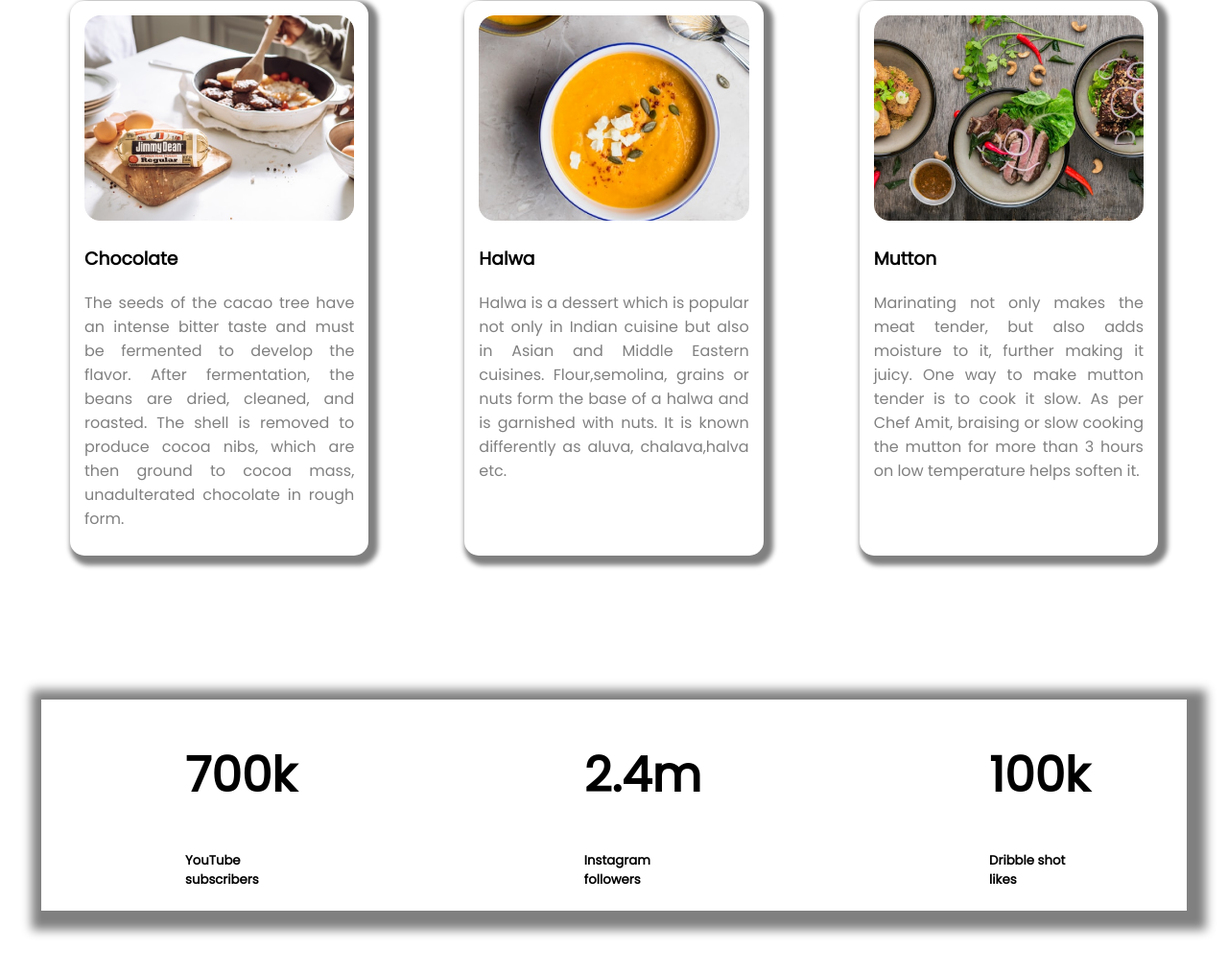
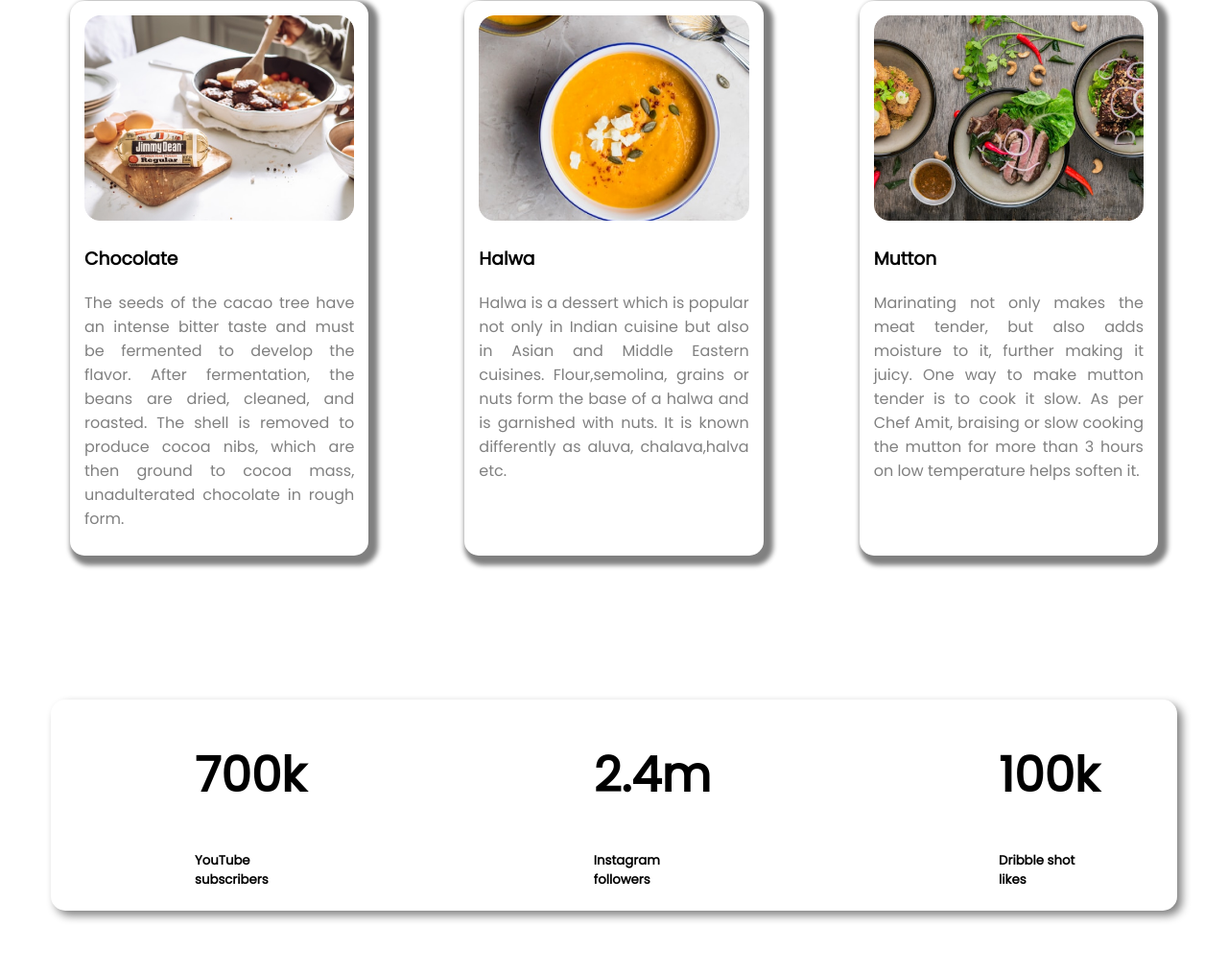
Before and after one commit to farman-arefin-outlook/Assignment-1, a plain HTML site: page index.html in a window 1280 px wide. Shown: the part 1425-2440 px from the top of the page at 96% size. Drawn offline with Linux system fonts and the light colour scheme.

Commit message:
added box shadow

```diff
--- a/style.css
+++ b/style.css
@@ -117,9 +117,10 @@ h2{
 }
 
 .third-2-4{
-    box-shadow: 5px 5px 10px 15px gray;
-    margin-left: 35px;
-    margin-right: 35px;
+    box-shadow: 5px 5px 10px gray;
+    margin-left: 45px;
+    margin-right: 45px;
+    border-radius: 15px;
 }
 .third-2-4 div{
     margin-left: 150px;
```
